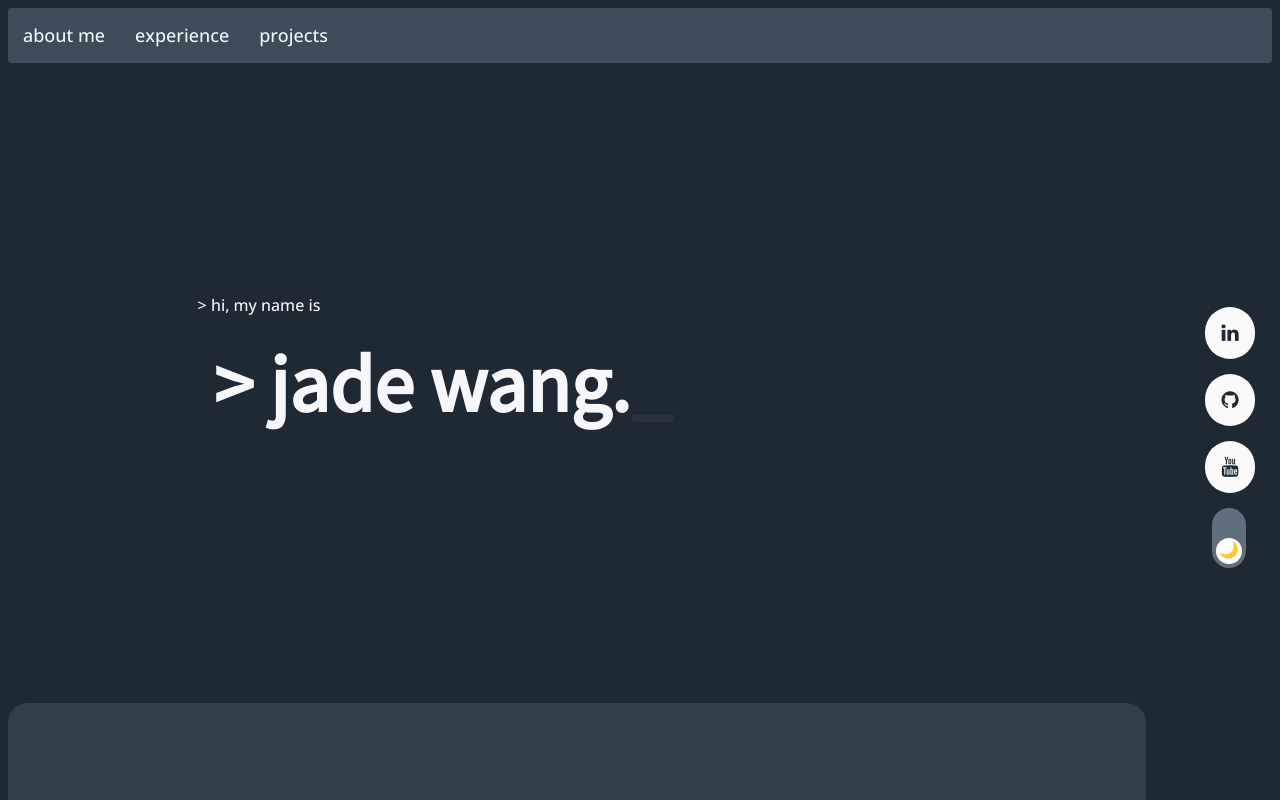
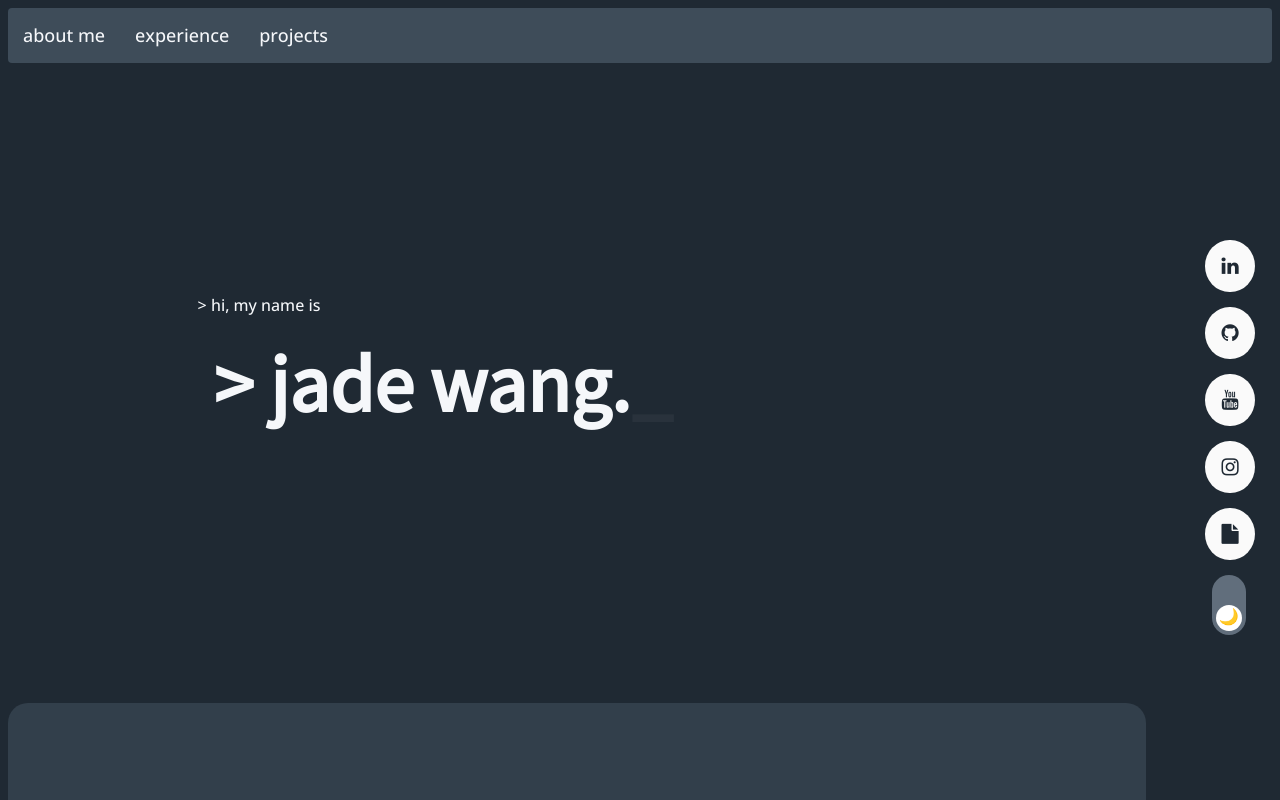
Before and after one commit to jadeth30m364/jwangPersonalWebsite, a plain HTML site: page index.html in a window 1280 px wide. Shown: the top 800 px of the page. Drawn offline with nearby package versions, Linux system fonts and the light colour scheme.

Commit message:
yesyesyes

```diff
--- a/index.html
+++ b/index.html
@@ -34,6 +34,8 @@
         <a href="https://www.linkedin.com/in/jadewang26/"><i class="fa fa-linkedin"></i></a>
         <a href="https://github.com/jadeth30m364"><i class="fa fa-github"></i></a>
         <a href="https://www.youtube.com/channel/UCE_UbK_zPD872_Bfm94-qNg"><i class="fa fa-youtube"></i></a>
+        <a href="https://www.instagram.com/jadethewangster/"><i class="fa fa-instagram"></i></a>
+        <a href="https://docs.google.com/document/d/1kaaOvtZqp1y3uF-kBJF8MkyZR8-TdXjr/edit?usp=sharing&ouid=108098737314189083886&rtpof=true&sd=true"><i class="fa fa-file"></i></a>
         <!-- Rounded switch -->
         <label class="switch" >
             <input type="checkbox" onclick="darkLightToggle()" >
@@ -86,9 +88,12 @@
 
         <div class="projects">
             <h2 id="projects">past projects</h2>
+            <p>in progress</p>
+            <!--
             <div class="projectBox">
                 <iframe frameborder="0" src="https://itch.io/embed/1139540?bg_color=222222&amp;fg_color=eeeeee&amp;border_color=363636" width="208" height="167"><a href="https://jadewang.itch.io/yearn-dont-learn">Yearn, Don't Learn by jadewang, julia, SweatyTea, nandini.des, LucyL</a></iframe>
             </div>
+            -->
 
         </div>
         <!--<div id="contact">
--- a/style.css
+++ b/style.css
@@ -145,7 +145,7 @@ h4 {
   padding: 16px;
   transition: all 0.3s ease;
   font-size: 20px;
-  border-radius: 50px;
+  border-radius: 50%;
   transition: all 0.5s ease-in-out;
   margin: 15px;
   background-color: #fafafa;
```
